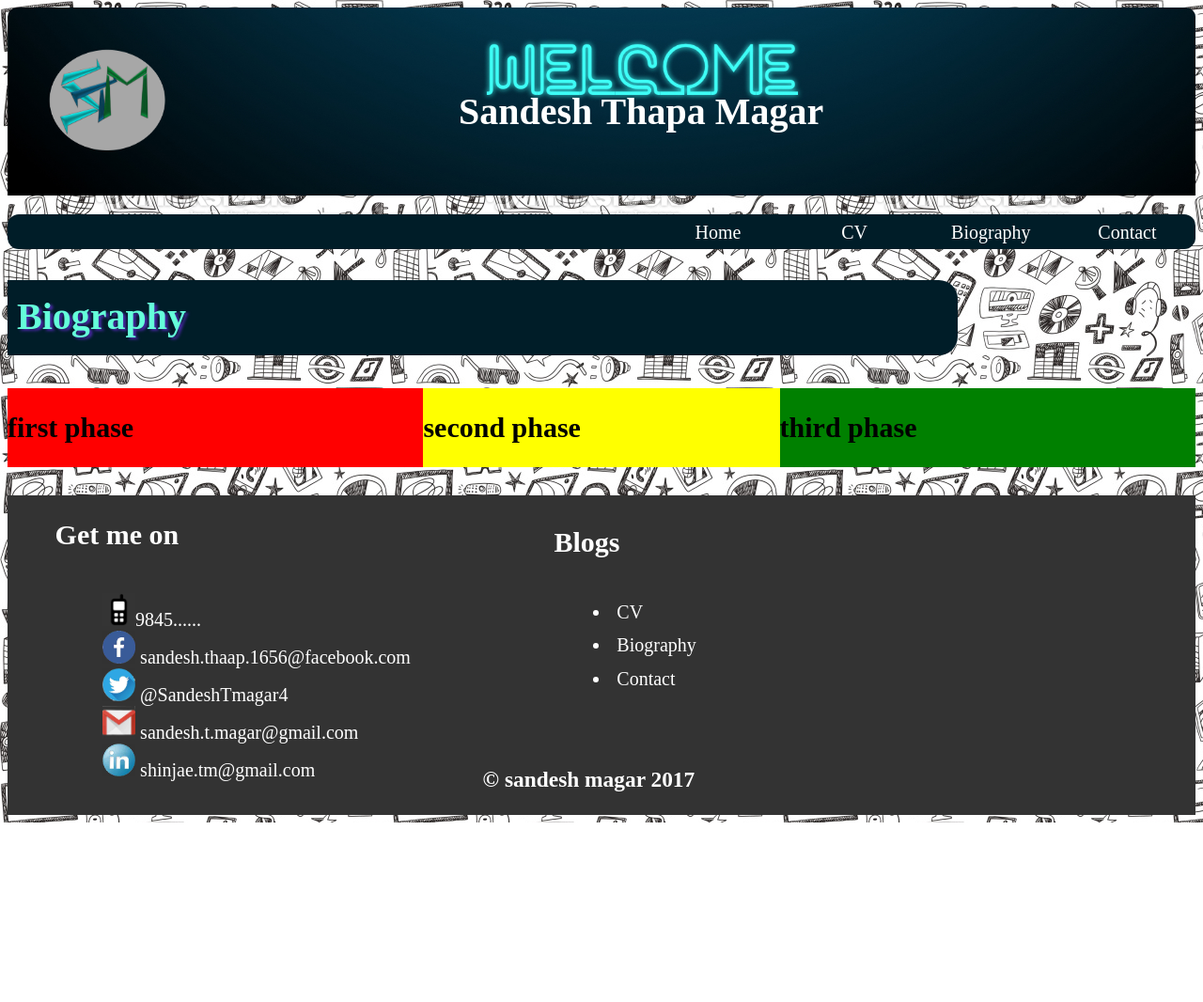
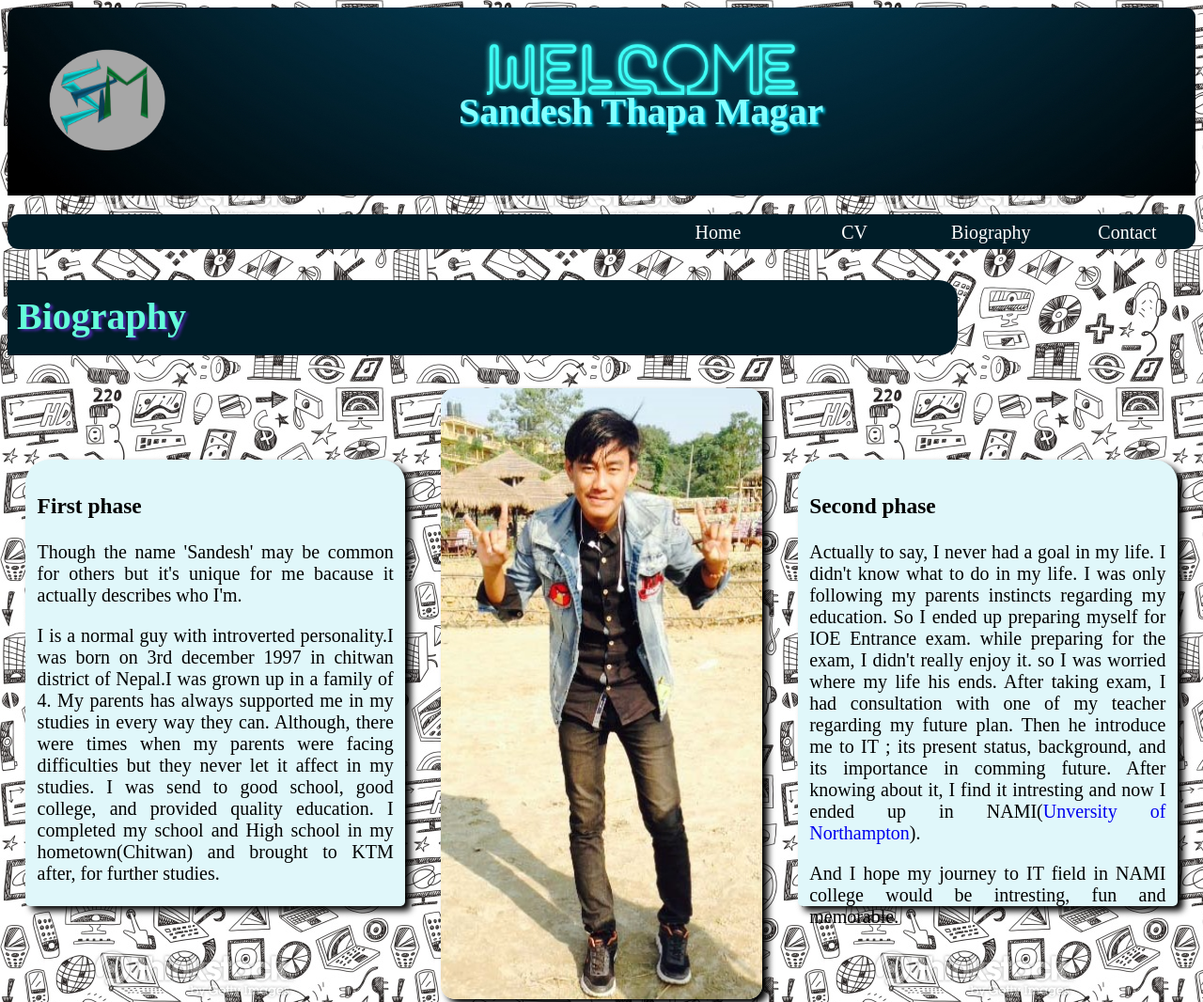
Before and after one commit to KoMgshin43/csy1018-assign1, a plain HTML site: page bio.html in a window 1280 px wide. Shown: the top 1066 px of the page at 94% size. Before the commit the page ends 875 px from the top, so only its background shows below. Drawn offline with Linux system fonts and the light colour scheme.

Commit message:
cv and biography page is made

```diff
--- a/bio.html
+++ b/bio.html
@@ -25,13 +25,29 @@
     </div>
     <section>
       <div class="bio1">
-        <h2>first phase</h2>
+        <h3>First phase</h3>
+        <p>Though the name 'Sandesh' may be common for others but it's unique for me
+        bacause it actually describes who I'm.</p>
+        <p>I is a normal guy with introverted personality.I was born on 3rd december 1997
+        in chitwan district of Nepal.I was grown up in a family of 4. My parents has always
+        supported me in my studies in every way they can. Although, there were times when my
+        parents were facing difficulties but they never let it affect in my studies. I was send
+        to good school, good college, and provided quality education. I completed my school and
+        High school in my hometown(Chitwan) and brought to KTM after, for further studies.</p>
       </div>
       <div class="bio2">
-        <h2>second phase</h2>
+        <img src="images/sandesh3.jpg" alt="Comming soon..">
       </div>
       <div class="bio3">
-        <h2>third phase</h2>
+        <h3>Second phase</h3>
+        <p>Actually to say, I never had a goal in my life. I didn't know what to do in my life. I was
+        only following my parents instincts regarding my education. So I ended up preparing myself
+        for IOE Entrance exam. while preparing for the exam, I didn't really enjoy it. so I was
+        worried where my life his ends. After taking exam, I had consultation with one of my teacher
+        regarding my future plan. Then he introduce me to IT ; its present status, background,
+        and its importance in comming future. After knowing about it, I find it intresting and now
+        I ended up in NAMI(<a href="www.northampton.ac.uk">Unversity of Northampton</a>).</p>
+        <p>And I hope my journey to IT field in NAMI college would be intresting, fun and memorable.</p>
       </div>
     </section>
     <footer>
--- a/css/bio.css
+++ b/css/bio.css
@@ -27,7 +27,8 @@ header {
 header h1{
   padding-left: 300px;
   padding-top: 60px;
-  color: white;
+  color: #84FFFF;
+  text-shadow: 2px 2px 3px #00E5FF;
 }
 a {
     text-decoration: none;
@@ -54,7 +55,7 @@ a {
 }
 .menubar ul li:hover a {
     font-size: 25px;
-    color: #536DFE;
+    color: #00E5FF;
     text-shadow: 1px 1px 5px black;
 }
 .biography{
@@ -73,21 +74,41 @@ a {
 section{
   display: flex;
   flex-direction: row;
-  background-color: grey;
   margin-top: 35px;
   margin-bottom: 30px;
+  justify-content: space-around;
 }
 .bio1{
-  width: 35%;
-  background-color: red;
+  width: 30%;
+  height: 450px;
+  margin-top: 6%;
+  background-color: #E0F7FA;
+  padding: 1%;
+  text-align: justify;
+  border-radius: 25px 25px 5px 5px;
+  box-shadow: 6px 5px 7px;
 }
 .bio2{
-  width: 30%;
-  background-color: yellow;
+  width: 27%;
+  height: 650px;
+  background-color: white;
+  border-radius: 15px;
+  box-shadow: 6px 5px 7px;
+}
+.bio2 img{
+  width: 100%;
+  height: 650px;
+  border-radius: 15px;
 }
 .bio3{
-  width: 35%;
-  background-color: green;
+  width: 30%;
+  height: 450px;
+  margin-top: 6%;
+  background-color: #E0F7FA;
+  padding: 1%;
+  text-align: justify;
+  border-radius: 25px 25px 5px 5px;
+  box-shadow: 6px 5px 7px;
 }
 footer {
     background-color: #333333;
--- a/css/contact.css
+++ b/css/contact.css
@@ -27,7 +27,8 @@ header {
 header h1{
   padding-left: 300px;
   padding-top: 60px;
-  color: white;
+  color: #84FFFF;
+  text-shadow: 2px 2px 3px #00E5FF;
 }
 a {
     text-decoration: none;
@@ -55,7 +56,7 @@ a {
 }
 .menubar ul li:hover a {
     font-size: 25px;
-    color: #536DFE;
+    color: #00E5FF;
     text-shadow: 1px 1px 5px black;
 }
 .contact{
--- a/css/cv.css
+++ b/css/cv.css
@@ -7,7 +7,7 @@ body {
     background-attachment: fixed;
     color: black;
     font-family: serif;
-    font-size: 20px
+    font-size: 20px;
 }
 header {
   background: url(../images/cover.jpg);
@@ -23,11 +23,16 @@ header {
     height: 130px;
     padding-top: 25px;
     padding-left: 30px;
+    transition-duration: 1s;
+}
+.logo img:hover{
+  transform: scale(1.1);
 }
 header h1{
   padding-left: 300px;
   padding-top: 60px;
-  color: white;
+  color: #84FFFF;
+  text-shadow: 2px 2px 3px #00E5FF;
 }
 a {
     text-decoration: none;
@@ -55,7 +60,7 @@ a {
 }
 .menubar ul li:hover a {
     font-size: 25px;
-    color: #536DFE;
+    color: #00E5FF;
     text-shadow: 1px 1px 5px black;
 }
 .cv{
@@ -82,6 +87,8 @@ section{
   width: 40%;
   height: 200px;
   border-radius: 25px;
+  padding: 0.5%;
+  box-shadow: 5px 5px 6px;
 }
 .middle{
   display: flex;
@@ -95,12 +102,33 @@ section{
   height: 250px;
   width: 30%;
   border-radius: 25px;
+  font-size: 17px;
+  display: flex;
+  flex-direction: row;
+  line-height: 1;
+  box-shadow: 5px 5px 6px;
+}
+.article{
+  padding-left: 7%;
 }
 .two{
   width: 30%;
-  background-color: #E0F7FA;
+  background-color: white;
   height: 350px;
-  border-radius: 25px;
+  border-radius: 50%;
+  box-shadow: 5px 5px 6px;
+
+}
+.two img{
+  width: 395px;
+  height: 350px;
+  display: block;
+  margin: auto;
+  border-radius: 50%;
+  transition-duration: 3s ;
+}
+.two img:hover{
+  transform: rotateY(360deg);
 }
 .three{
   margin-top: 4%;
@@ -108,6 +136,13 @@ section{
   background-color: #E0F7FA;
   height: 250px;
   border-radius: 25px;
+  display: flex;
+  flex-direction: row;
+  font-size: 17px;
+  box-shadow: 5px 5px 6px;
+}
+.article1{
+  padding-left: 3%;
 }
 .last{
   position: relative;
@@ -117,6 +152,10 @@ section{
   width: 50%;
   border-radius: 25px;
   margin-top: 20px;
+  font-size: 18px;
+  padding: 0.5%;
+  line-height: 1;
+  box-shadow: 5px 5px 6px;
 }
 footer {
     background-color: #333333;
--- a/css/style.css
+++ b/css/style.css
@@ -27,7 +27,8 @@ header {
 header h1{
   padding-left: 300px;
   padding-top: 60px;
-  color: white;
+  color: #84FFFF;
+  text-shadow: 2px 2px 3px #00E5FF;
 }
 a {
     text-decoration: none;
@@ -54,7 +55,7 @@ a {
 }
 .menubar ul li:hover a {
     font-size: 25px;
-    color: #536DFE;
+    color: #00E5FF;
     text-shadow: 1px 1px 5px black;
 }
 section {
```
Also changed, not shown: contact.html (+5 -0 lines), cv.html (+38 -7 lines), images/sandesh2 .jpg (added), images/sandesh3.jpg (added).
